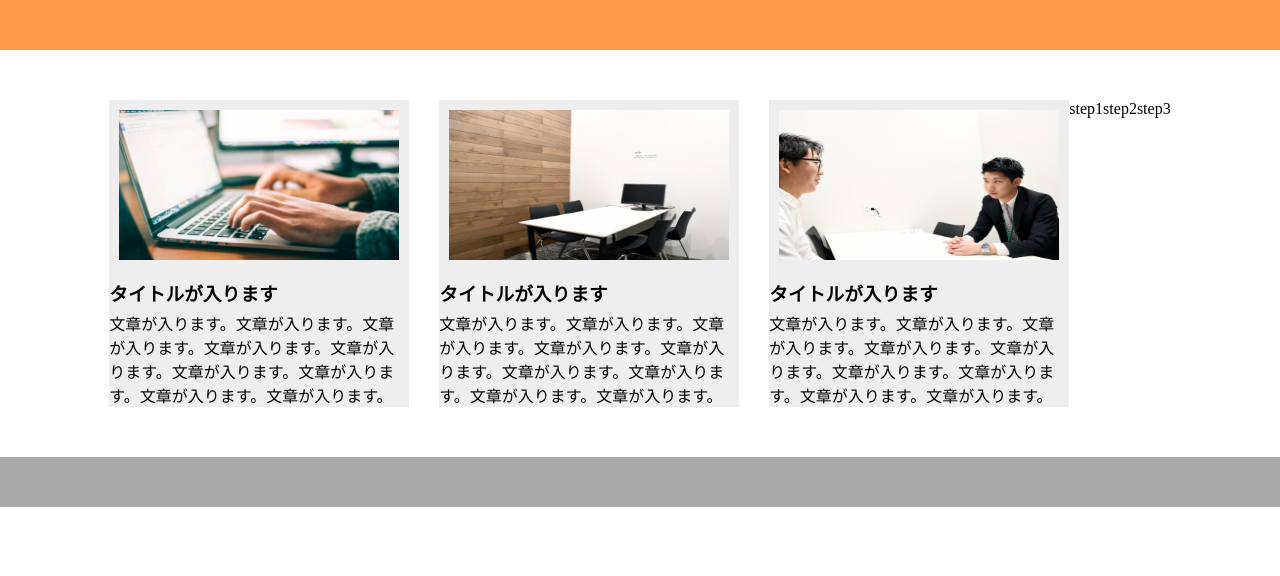
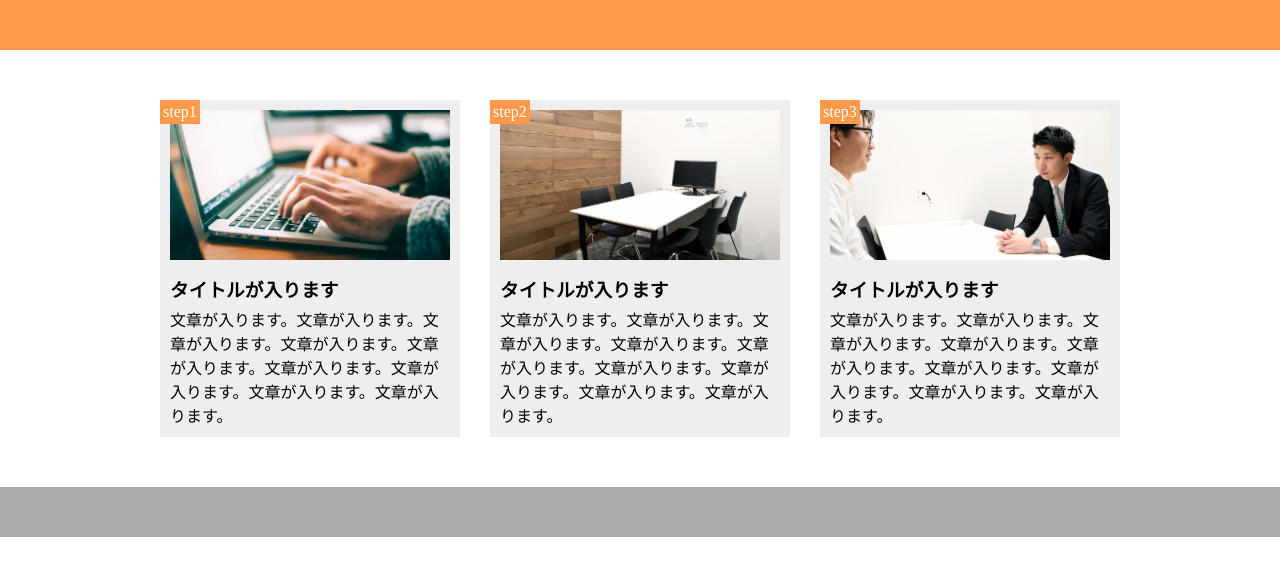
Before and after one commit to YoshikawaMao/HTML-CSS-, a plain HTML site: page chapter9_exercise/index9.html in a window 1280 px wide. Drawn offline with Linux system fonts and the light colour scheme.

Commit message:
[Finish]1-9

```diff
--- a/chapter9_exercise/index9.html
+++ b/chapter9_exercise/index9.html
@@ -8,29 +8,33 @@
   <body>
     <header></header>
     <main>
-      <div class="box-list">
-        <div class="box1">
-          <img class="blog-image" src="img/flow01.png" />
-          <h3 class="text-heading">タイトルが入ります</h3>
-          <p>文章が入ります。文章が入ります。文章が入ります。文章が入ります。文章が入ります。文章が入ります。文章が入ります。文章が入ります。文章が入ります。</p>
-        </div>
-        <div class="box2">
-          <img class="blog-image" src="img/flow02.png" />
-          <h3 class="text-heading">タイトルが入ります</h3>
-          <p>文章が入ります。文章が入ります。文章が入ります。文章が入ります。文章が入ります。文章が入ります。文章が入ります。文章が入ります。文章が入ります。</p>
-        </div>
-        <div class="box3">
-          <img class="blog-image" src="img/flow03.png" />
-          <h3 class="text-heading">タイトルが入ります</h3>
-          <p>文章が入ります。文章が入ります。文章が入ります。文章が入ります。文章が入ります。文章が入ります。文章が入ります。文章が入ります。文章が入ります。</p>
+      <div class="step-box">
+        <div class="step-img1"></div>
+          <span class="step-num">step1</span>
+          <h3 class="title">タイトルが入ります</h3>
+          <p class="text">
+            文章が入ります。文章が入ります。文章が入ります。文章が入ります。文章が入ります。文章が入ります。文章が入ります。文章が入ります。文章が入ります。
+          </p>
         </div>
 
-      <ul class="item-list">
-        <li class="item">step1</li>
-        <li class="item">step2</li>
-        <li class="item">step3</li>
-      </ul>
-    </div>
+        <div class="step-box">
+          <div class="step-img2"></div>
+          <span class="step-num">step2</span>
+          <h3 class="title">タイトルが入ります</h3>
+          <p class="text">
+            文章が入ります。文章が入ります。文章が入ります。文章が入ります。文章が入ります。文章が入ります。文章が入ります。文章が入ります。文章が入ります。
+          </p>
+        </div>
+
+        <div class="step-box">
+          <div class="step-img3"></div>
+          <span class="step-num">step3</span>
+          <h3 class="title">タイトルが入ります</h3>
+          <p class="text">
+            文章が入ります。文章が入ります。文章が入ります。文章が入ります。文章が入ります。文章が入ります。文章が入ります。文章が入ります。文章が入ります。
+          </p>
+        </div>
+
     </main>
     <footer></footer>
   </body>
--- a/chapter9_exercise/style9.css
+++ b/chapter9_exercise/style9.css
@@ -12,48 +12,53 @@ header {
 main {
   margin: 50px auto;
   width: 960px;
+  display: flex;
 }
 
-.item-list {
-  display: flex;
-  justify-content: center;
-}
-
-.item {
-  list-style: none;
-}
-
-.box-list {
-  display: flex;
-  justify-content: center;
-  width: 960px;
-}
-
-.box1 {
+.step-box {
   width: 300px;
   margin-right: 30px;
+  padding: 10px;
+  position: relative;
   background-color: #eeeeee;
 }
 
-.box2 {
-  width: 300px;
-  margin-right: 30px;
-  background-color: #eeeeee;
+.step-box:last-child {
+  margin-right: 0;
 }
 
-.box3 {
-  width: 300px;
-  background-color: #eeeeee;
+.step-img1 {
+  height: 150px;
+  background-image: url(img/flow01.png);
+  background-position: bottom;
+  background-size: cover;
 }
 
-.blog-image {
-  margin: 10px 10px 0 10px;
+.step-img2 {
   height: 150px;
-  width: 280px;
+  background-image: url(img/flow02.png);
+  background-position: bottom;
+  background-size: cover;
 }
 
-.text-heading {
-  padding: 15px 0 5px 0;
+.step-img3 {
+  height: 150px;
+  background-image: url(img/flow03.png);
+  background-position: bottom;
+  background-size: cover;
+}
+
+.step-num {
+  padding: 3px;
+  position: absolute;
+  top: 0;
+  left: 0;
+  background-color: #ff9a4a;
+  color: #fff;
+}
+
+.title {
+  margin: 15px 0 5px;
 }
 
 footer {
```
